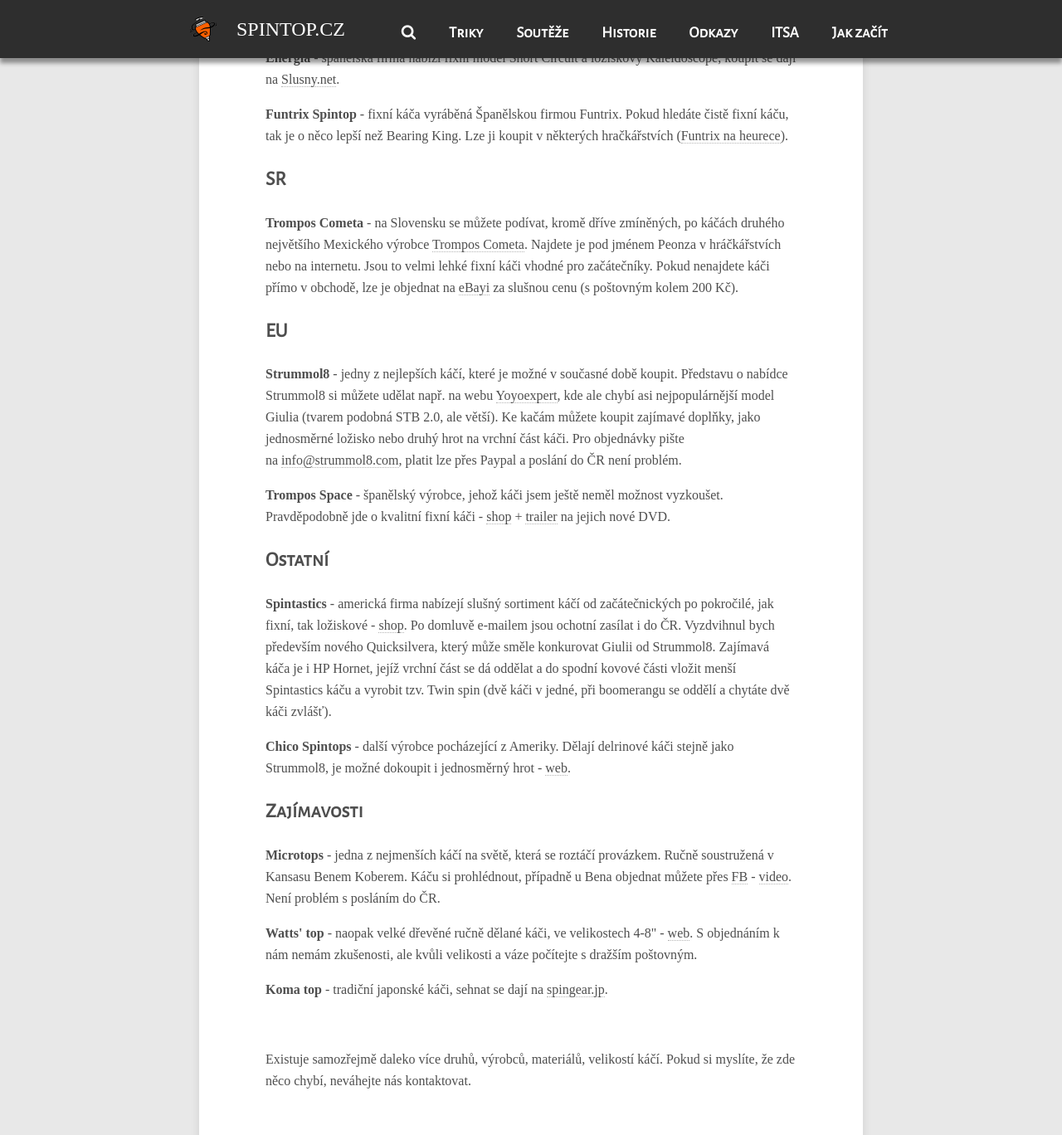
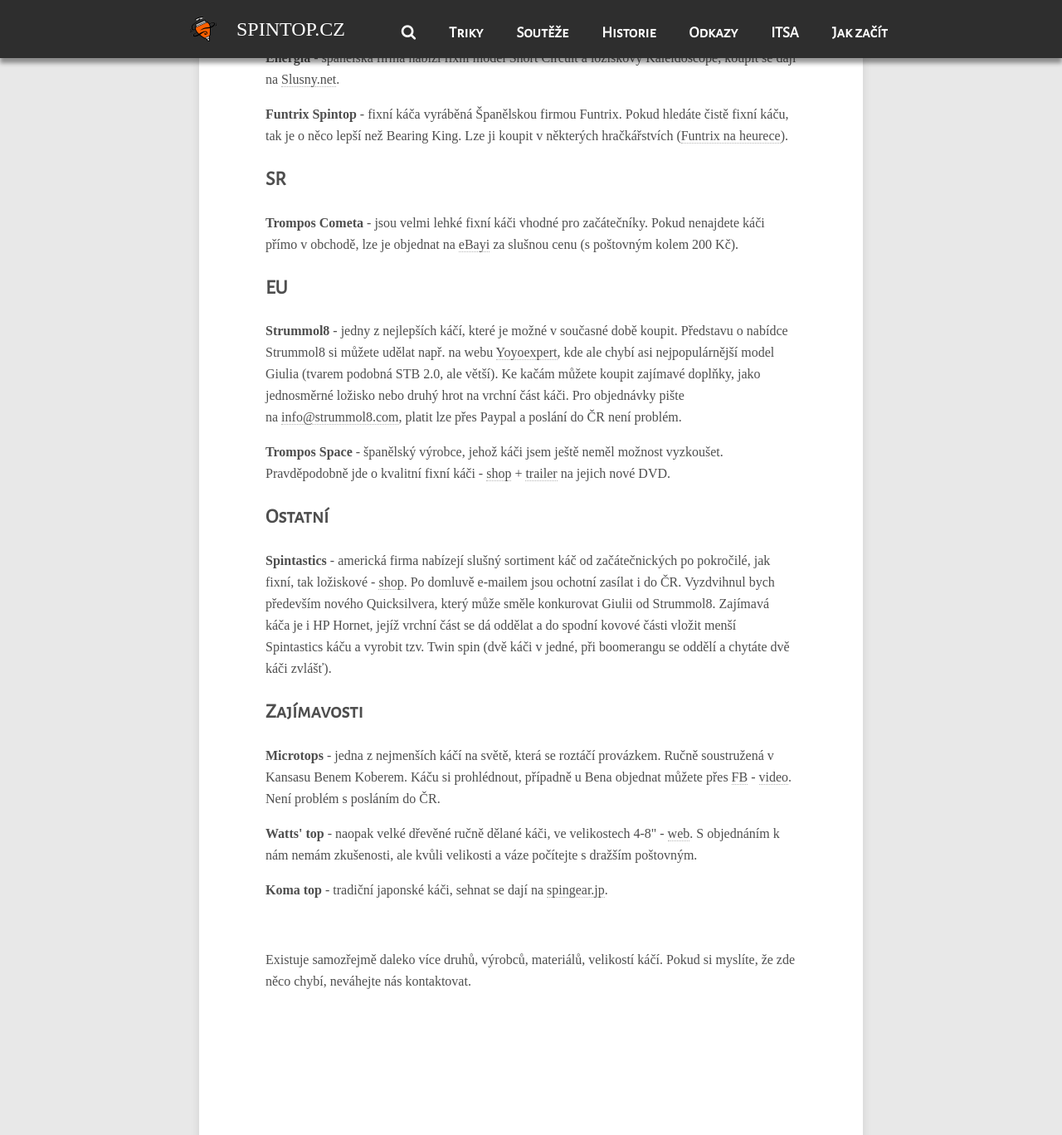
Before and after one commit to Hroch92/spintopcz, a Jekyll site: the page built from _posts/2013-11-28-kde-koupit-kacu.md, in a window 1280 px wide and 1400 px high, scrolled down 558 px, cut to the strip 0-1368 px from the top of the window. Shown: the whole strip at 83% size. Built offline with Jekyll 4.4.1, drawn with Linux system fonts in a browser that asks for light colours; nearby versions of some CDN libraries; comment, search, counter and statistics services are not loaded.

Commit message:
Update 2013-11-28-kde-koupit-kacu.md

```diff
--- a/_posts/2013-11-28-kde-koupit-kacu.md
+++ b/_posts/2013-11-28-kde-koupit-kacu.md
@@ -3,89 +3,47 @@
 layout: page
 title: Kde koupit káču?
 created: 1385650894
+published: true
 ---
 <p>Náš vlastní shop teprve připravujeme. Pokud si chcete koupit káču hned, tak máte několik možností, podle toho, kde chcete nakupovat:</p>
 
-
-
 <h2><strong>ČR</strong></h2>
-
-
 
 <p><s><strong>Duncan Bearing King</strong>&nbsp;- univerzální ložisková káča (dodávaná i s fixním hrotem), vhodná pro začátečníky i pokročilé. Lze ji koupit např. na Yoyostore (<a href="http://www.yoyostore.cz/kaci-spin-top/56-bearing-king-71617037307.html">káča</a>).</s></p>
 
-
-
 <p><strong>Energia</strong> - španělská firma nabízí fixní model Short Circuit a ložiskový Kaleidoscope, koupit se dají na <a href="http://slusny.net/yoyo-e-shop/yoya-dle-kategorie/spin-top-kaca.html">Slusny.net</a>.</p>
-
-
 
 <p><strong>Funtrix Spintop</strong> - fixní káča vyráběná Španělskou firmou Funtrix. Pokud hledáte čistě fixní káču, tak je o něco lepší než Bearing King. Lze ji koupit v některých hračkářstvích (<a href="http://www.heureka.cz/?h%5Bfraze%5D=funtrix+spintop">Funtrix na heurece</a>).</p>
 
-
-
 <h2><strong>SR</strong></h2>
 
-
-
-<p><strong>Trompos Cometa</strong> - na Slovensku se můžete podívat, kromě dříve zmíněných, po káčách druhého největšího Mexického výrobce <a href="http://www.portalesbtl.com/tromposcometa/slovakia/">Trompos Cometa</a>. Najdete je pod jménem Peonza v hráčkářstvích nebo na internetu. Jsou to velmi lehké fixní káči vhodné pro začátečníky. Pokud nenajdete káči přímo v obchodě, lze je objednat na <a href="http://www.ebay.com/sch/i.html?_nkw=trompos+cometa">eBayi</a>&nbsp;za slušnou cenu (s poštovným kolem 200 Kč).</p>
-
-
+<p><strong>Trompos Cometa</strong> - jsou velmi lehké fixní káči vhodné pro začátečníky. Pokud nenajdete káči přímo v obchodě, lze je objednat na <a href="http://www.ebay.com/sch/i.html?_nkw=trompos+cometa">eBayi</a>&nbsp;za slušnou cenu (s poštovným kolem 200 Kč).</p>
 
 <h2><strong>EU</strong></h2>
 
-
-
 <p><strong>Strummol8&nbsp;</strong>- jedny z nejlepších káčí, které je možné v současné době koupit. Představu o nabídce Strummol8 si můžete udělat např. na webu <a href="http://shop.yoyoexpert.com/manufacturer/25/Strummol8">Yoyoexpert</a>, kde ale chybí asi nejpopulárnější model Giulia (tvarem podobná STB 2.0, ale větší). Ke kačám můžete koupit zajímavé doplňky, jako jednosměrné ložisko nebo druhý hrot na vrchní část káči. Pro objednávky pište na&nbsp;<a href="mailto:info@strummol8.com">info@strummol8.com</a>, platit lze přes Paypal a poslání do ČR není problém.</p>
-
-
 
 <p><strong>Trompos Space</strong>&nbsp;- španělský výrobce, jehož káči jsem ještě neměl možnost vyzkoušet. Pravděpodobně jde o kvalitní fixní káči - <a href="http://www.saturnotruco.com/tienda/index.php?id_lang=1">shop</a>&nbsp;+ <a href="http://www.youtube.com/watch?v=D6TZZ5_Aa1I">trailer</a> na jejich nové DVD.</p>
 
-
-
 <h2><strong>Ostatní</strong></h2>
 
-
-
-<p><strong>Spintastics</strong>&nbsp;- americká firma nabízejí slušný sortiment káčí od začátečnických po pokročilé, jak fixní, tak ložiskové - <a href="http://spintastics.com/t/spin-tops">shop</a>. Po domluvě e-mailem jsou ochotní zasílat i do ČR. Vyzdvihnul bych především nového Quicksilvera, který může směle konkurovat Giulii od Strummol8. Zajímavá káča je i HP Hornet, jejíž vrchní část se dá oddělat a do spodní kovové části vložit menší Spintastics káču a vyrobit tzv. Twin spin (dvě káči v jedné, při boomerangu se oddělí a chytáte dvě káči zvlášť).</p>
-
-
-
-<p><strong>Chico Spintops</strong>&nbsp;- další výrobce pocházející z Ameriky. Dělají delrinové káči stejně jako Strummol8, je možné dokoupit i jednosměrný hrot - <a href="http://chicoyoyocompany.com/spintop/">web</a>.</p>
-
+<p><strong>Spintastics</strong>&nbsp;- americká firma nabízejí slušný sortiment káč od začátečnických po pokročilé, jak fixní, tak ložiskové - <a href="https://www.spintastics.com/">shop</a>. Po domluvě e-mailem jsou ochotní zasílat i do ČR. Vyzdvihnul bych především nového Quicksilvera, který může směle konkurovat Giulii od Strummol8. Zajímavá káča je i HP Hornet, jejíž vrchní část se dá oddělat a do spodní kovové části vložit menší Spintastics káču a vyrobit tzv. Twin spin (dvě káči v jedné, při boomerangu se oddělí a chytáte dvě káči zvlášť).</p>
 
 
 <h2><strong>Zajímavosti</strong></h2>
 
-
-
 <p><strong>Microtops</strong>&nbsp;- jedna z nejmenších káčí na světě, která se roztáčí provázkem. Ručně soustružená v Kansasu Benem Koberem. Káču si prohlédnout, případně u Bena objednat můžete přes <a href="https://www.facebook.com/MicroTops">FB</a>&nbsp;- <a href="http://www.youtube.com/watch?v=NwNdNbvFBGE">video</a>. Není problém s posláním do ČR.</p>
-
-
 
 <p><strong>Watts' top</strong>&nbsp;- naopak velké dřevěné ručně dělané káči, ve velikostech 4-8" - <a href="http://www.wattstops.com/">web</a>. S objednáním k nám nemám zkušenosti, ale kvůli velikosti a váze počítejte s dražším poštovným.</p>
 
-
-
 <p><strong>Koma top</strong>&nbsp;- tradiční japonské káči, sehnat se dají na <a href="http://spingear.jp/index.php?dispatch=categories.view&amp;category_id=148">spingear.jp</a>.</p>
-
-
 
 <p>&nbsp;</p>
 
-
-
 <p>Existuje samozřejmě daleko více druhů, výrobců, materiálů, velikostí káčí. Pokud si myslíte, že zde něco chybí, neváhejte nás kontaktovat.</p>
-
-
 
 <p>&nbsp;</p>
 
-
+<p>&nbsp;</p>
 
 <p>&nbsp;</p>
-
-
-
-<p>&nbsp;</p>
```
